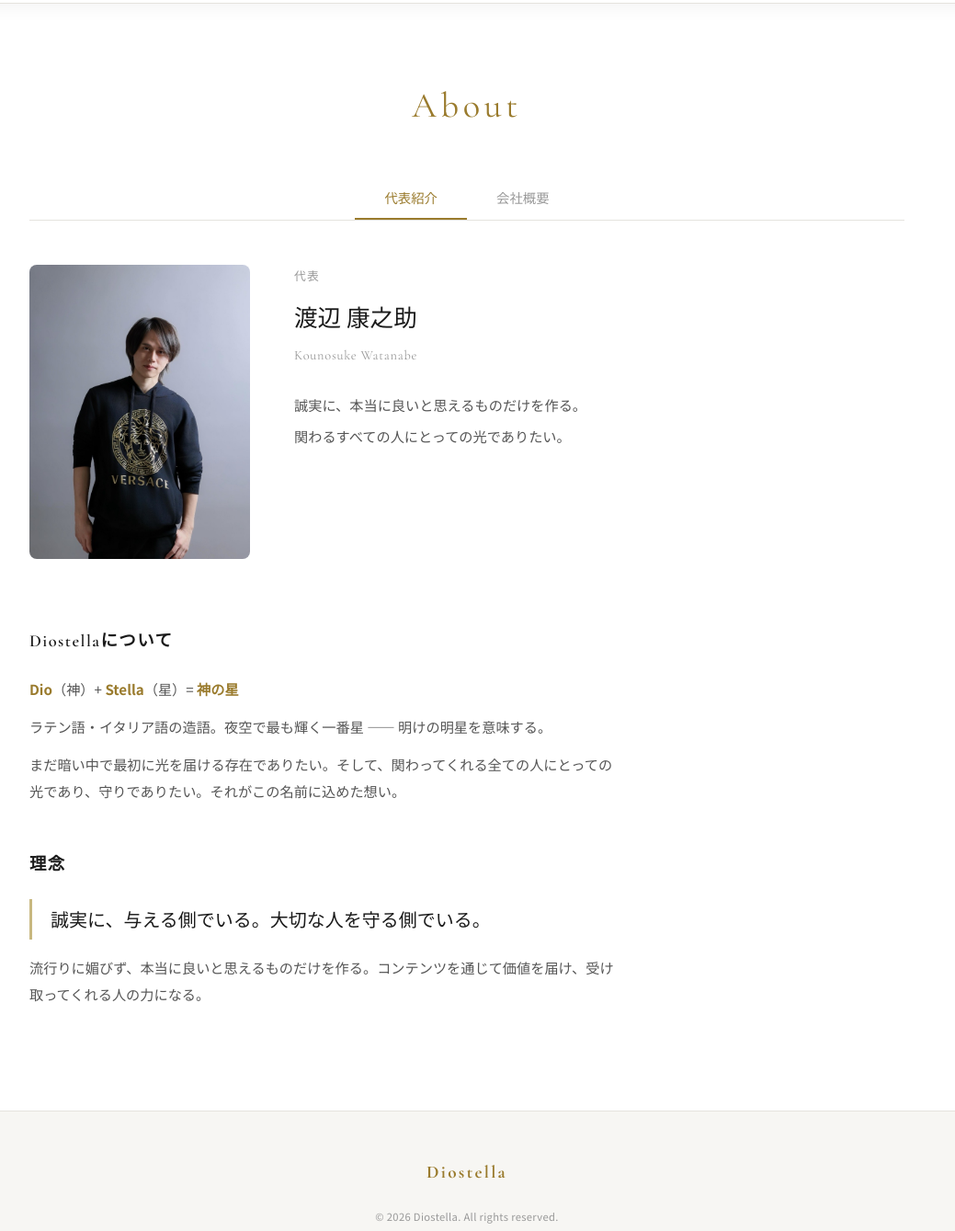
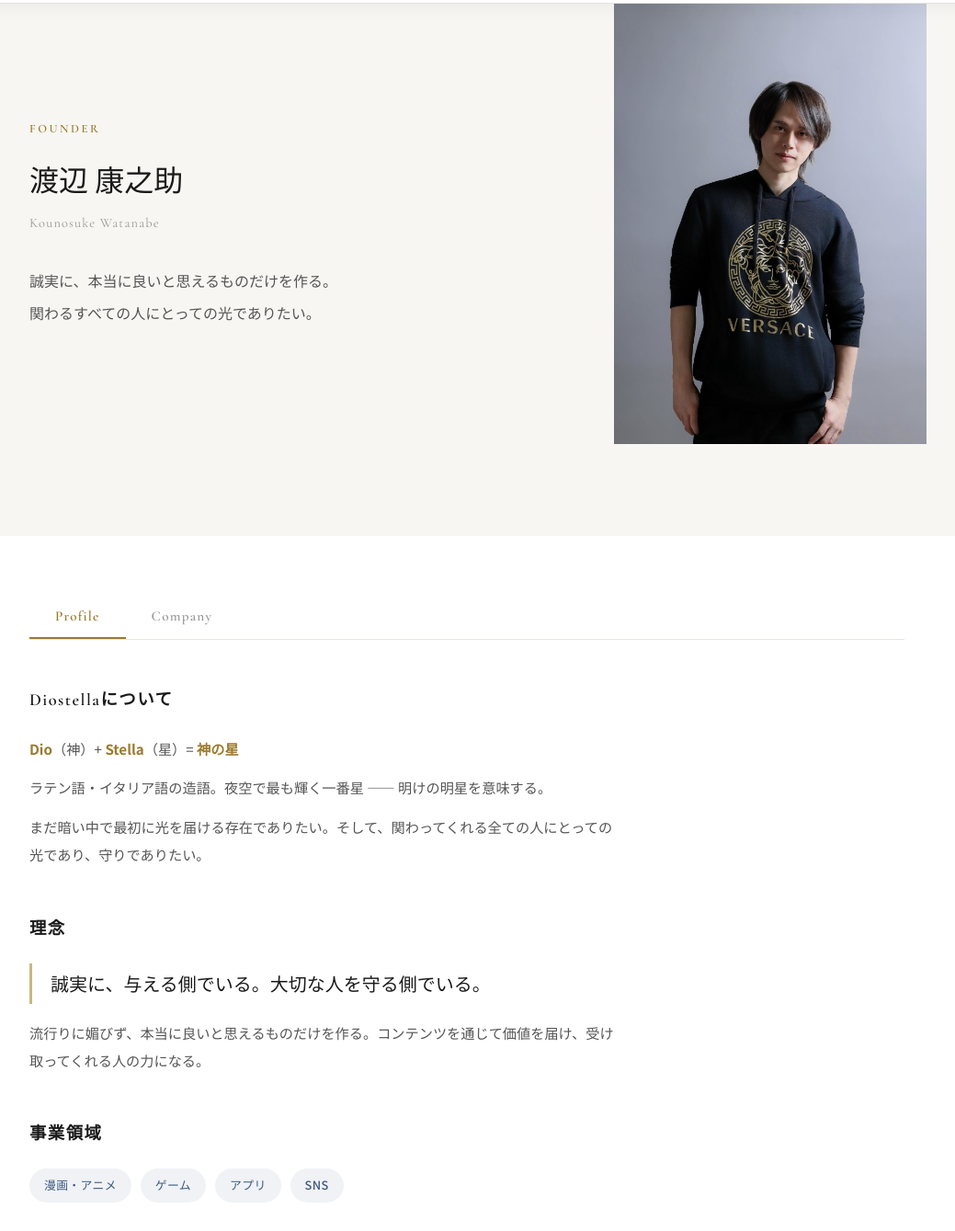
Before and after one commit to nosuke0223kiri-maker/diostella-hp, a plain HTML site: page about.html in a window 1280 px wide. Shown: the part 61-1400 px from the top of the page at 92% size, without its empty margins (132-1171 px from the left). Drawn offline with nearby package versions, Linux system fonts and the light colour scheme.

Commit message:
Redesign About page: hero layout + cleaner tabs

```diff
--- a/about.html
+++ b/about.html
@@ -27,51 +27,63 @@
     </div>
   </nav>
 
-  <!-- About ページ -->
-  <section class="about-page">
+  <!-- ヒーロー：写真右 + 一言左 -->
+  <section class="about-hero">
+    <div class="about-hero-inner">
+      <div class="about-hero-text">
+        <p class="about-hero-role">Founder</p>
+        <h1 class="about-hero-name">渡辺 康之助</h1>
+        <p class="about-hero-name-en">Kounosuke Watanabe</p>
+        <p class="about-hero-message">
+          誠実に、本当に良いと思えるものだけを作る。<br>
+          関わるすべての人にとっての光でありたい。
+        </p>
+      </div>
+      <div class="about-hero-photo">
+        <img src="founder.jpg" alt="渡辺 康之助">
+      </div>
+    </div>
+  </section>
+
+  <!-- プロフィール + タブ -->
+  <section class="about-detail">
     <div class="container">
-      <h1 class="about-page-title">About</h1>
 
       <!-- タブ -->
       <div class="about-tabs">
-        <button class="about-tab active" data-tab="founder">代表紹介</button>
-        <button class="about-tab" data-tab="company">会社概要</button>
+        <button class="about-tab active" data-tab="profile">Profile</button>
+        <button class="about-tab" data-tab="company">Company</button>
       </div>
 
-      <!-- 代表紹介 タブ -->
-      <div class="about-tab-content active" id="tab-founder">
-        <div class="about-founder-page">
-          <div class="founder-photo">
-            <img src="founder.jpg" alt="渡辺 康之助">
+      <!-- Profile タブ -->
+      <div class="about-tab-content active" id="tab-profile">
+        <div class="profile-section">
+          <div class="profile-block">
+            <h3>Diostellaについて</h3>
+            <p><strong>Dio</strong>（神）+ <strong>Stella</strong>（星）= <strong>神の星</strong></p>
+            <p>ラテン語・イタリア語の造語。夜空で最も輝く一番星 —— 明けの明星を意味する。</p>
+            <p>まだ暗い中で最初に光を届ける存在でありたい。そして、関わってくれる全ての人にとっての光であり、守りでありたい。</p>
           </div>
-          <div class="founder-detail">
-            <p class="founder-role">代表</p>
-            <h2 class="founder-name-large">渡辺 康之助</h2>
-            <p class="founder-name-en-large">Kounosuke Watanabe</p>
-            <p class="founder-bio">
-              誠実に、本当に良いと思えるものだけを作る。<br>
-              関わるすべての人にとっての光でありたい。
-            </p>
-          </div>
-        </div>
 
-        <div class="about-origin-page">
-          <h3>Diostellaについて</h3>
-          <div class="origin-name">
-            <p><strong>Dio</strong>（神）+ <strong>Stella</strong>（星）= <strong>神の星</strong></p>
-          </div>
-          <p>ラテン語・イタリア語の造語。夜空で最も輝く一番星 —— 明けの明星を意味する。</p>
-          <p>まだ暗い中で最初に光を届ける存在でありたい。そして、関わってくれる全ての人にとっての光であり、守りでありたい。それがこの名前に込めた想い。</p>
-
-          <div class="philosophy-block">
+          <div class="profile-block">
             <h3>理念</h3>
             <p class="philosophy-main">誠実に、与える側でいる。大切な人を守る側でいる。</p>
             <p>流行りに媚びず、本当に良いと思えるものだけを作る。コンテンツを通じて価値を届け、受け取ってくれる人の力になる。</p>
           </div>
+
+          <div class="profile-block">
+            <h3>事業領域</h3>
+            <div class="business-tags">
+              <span class="biz-tag">漫画・アニメ</span>
+              <span class="biz-tag">ゲーム</span>
+              <span class="biz-tag">アプリ</span>
+              <span class="biz-tag">SNS</span>
+            </div>
+          </div>
         </div>
       </div>
 
-      <!-- 会社概要 タブ -->
+      <!-- Company タブ -->
       <div class="about-tab-content" id="tab-company">
         <table class="company-table">
           <tr><th>会社名</th><td>Diostella（ディオステラ）</td></tr>
@@ -84,7 +96,6 @@
           -->
           <tr><th>事業内容</th><td>漫画・アニメ制作、ゲーム開発、アプリ開発、SNS運用</td></tr>
           <tr><th>URL</th><td><a href="https://diostella.jp">diostella.jp</a></td></tr>
-          <!-- TODO: メール設定後に追加 -->
           <!--
           <tr><th>お問い合わせ</th><td><a href="mailto:info@diostella.jp">info@diostella.jp</a></td></tr>
           -->
--- a/style.css
+++ b/style.css
@@ -285,38 +285,91 @@ section {
 
 /* ========== About Page ========== */
 
-.about-page {
-  padding: 140px 0 100px;
+/* Hero: 左テキスト + 右写真 */
+.about-hero {
+  padding-top: 64px;
+  background: var(--bg-section);
 }
 
-.about-page-title {
+.about-hero-inner {
+  display: flex;
+  align-items: center;
+  max-width: 1000px;
+  margin: 0 auto;
+  min-height: 480px;
+}
+
+.about-hero-text {
+  flex: 1;
+  padding: 60px 48px 60px 24px;
+}
+
+.about-hero-role {
   font-family: var(--font-display);
-  font-size: 2.4rem;
-  font-weight: 400;
+  font-size: 0.8rem;
+  font-weight: 600;
   color: var(--gold);
-  letter-spacing: 0.12em;
-  text-align: center;
-  margin-bottom: 40px;
+  letter-spacing: 0.2em;
+  text-transform: uppercase;
+  margin-bottom: 12px;
+}
+
+.about-hero-name {
+  font-size: 2rem;
+  font-weight: 500;
+  color: var(--text);
+  margin-bottom: 4px;
+}
+
+.about-hero-name-en {
+  font-family: var(--font-display);
+  font-size: 0.9rem;
+  color: var(--text-muted);
+  letter-spacing: 0.08em;
+  margin-bottom: 32px;
+}
+
+.about-hero-message {
+  font-size: 1rem;
+  color: var(--text-sub);
+  line-height: 2.2;
+}
+
+.about-hero-photo {
+  flex-shrink: 0;
+}
+
+.about-hero-photo img {
+  width: 340px;
+  height: 480px;
+  object-fit: cover;
+  object-position: top;
+  display: block;
+}
+
+/* Detail section with tabs */
+.about-detail {
+  padding: 64px 0 100px;
 }
 
 .about-tabs {
   display: flex;
-  justify-content: center;
   gap: 0;
   margin-bottom: 48px;
   border-bottom: 1px solid var(--border);
 }
 
 .about-tab {
-  font-family: var(--font-body);
-  font-size: 0.9rem;
-  font-weight: 500;
+  font-family: var(--font-display);
+  font-size: 0.95rem;
+  font-weight: 600;
   color: var(--text-muted);
   background: none;
   border: none;
-  padding: 12px 32px;
+  padding: 14px 28px;
   cursor: pointer;
   border-bottom: 2px solid transparent;
+  letter-spacing: 0.08em;
   transition: all 0.3s;
 }
 
@@ -337,55 +390,16 @@ section {
   display: block;
 }
 
-.about-founder-page {
-  display: flex;
-  align-items: flex-start;
-  gap: 48px;
-  margin-bottom: 64px;
-}
-
-.about-founder-page .founder-photo img {
-  width: 240px;
-  height: 320px;
-  object-fit: cover;
-  border-radius: 8px;
-}
-
-.founder-role {
-  font-size: 0.8rem;
-  font-weight: 500;
-  color: var(--text-muted);
-  letter-spacing: 0.1em;
-  text-transform: uppercase;
-  margin-bottom: 8px;
-}
-
-.founder-name-large {
-  font-size: 1.6rem;
-  font-weight: 500;
-  color: var(--text);
-  margin-bottom: 4px;
-}
-
-.founder-name-en-large {
-  font-family: var(--font-display);
-  font-size: 0.9rem;
-  color: var(--text-muted);
-  letter-spacing: 0.05em;
-  margin-bottom: 24px;
-}
-
-.founder-bio {
-  font-size: 0.95rem;
-  color: var(--text-sub);
-  line-height: 2.2;
-}
-
-.about-origin-page {
+/* Profile tab */
+.profile-section {
   max-width: 640px;
 }
 
-.about-origin-page h3 {
+.profile-block {
+  margin-bottom: 48px;
+}
+
+.profile-block h3 {
   font-family: var(--font-display);
   font-size: 1.15rem;
   font-weight: 600;
@@ -394,32 +408,20 @@ section {
   margin-bottom: 20px;
 }
 
-.about-origin-page p {
+.profile-block p {
   color: var(--text-sub);
   font-size: 0.95rem;
   margin-bottom: 12px;
+  line-height: 2;
 }
 
-.about-origin-page strong {
+.profile-block strong {
   color: var(--gold);
   font-weight: 600;
 }
 
-.philosophy-block {
-  margin-top: 48px;
-}
-
-.philosophy-block h3 {
-  font-family: var(--font-display);
-  font-size: 1.15rem;
-  font-weight: 600;
-  color: var(--text);
-  letter-spacing: 0.08em;
-  margin-bottom: 20px;
-}
-
-.philosophy-block .philosophy-main {
-  font-size: 1.25rem;
+.profile-block .philosophy-main {
+  font-size: 1.2rem;
   color: var(--text);
   font-weight: 500;
   line-height: 2.2;
@@ -428,10 +430,20 @@ section {
   margin-bottom: 16px;
 }
 
-.philosophy-block p {
-  color: var(--text-sub);
-  font-size: 0.95rem;
-  margin-bottom: 12px;
+.business-tags {
+  display: flex;
+  flex-wrap: wrap;
+  gap: 10px;
+}
+
+.biz-tag {
+  font-size: 0.8rem;
+  font-weight: 500;
+  color: var(--accent);
+  background: rgba(61, 90, 128, 0.08);
+  padding: 6px 16px;
+  border-radius: 20px;
+  letter-spacing: 0.03em;
 }
 
 /* Company Table */
@@ -467,16 +479,23 @@ section {
 }
 
 @media (max-width: 768px) {
-  .about-founder-page {
-    flex-direction: column;
-    align-items: center;
-    text-align: center;
-    gap: 24px;
+  .about-hero-inner {
+    flex-direction: column-reverse;
+    min-height: auto;
   }
 
-  .about-founder-page .founder-photo img {
-    width: 180px;
-    height: 240px;
+  .about-hero-text {
+    padding: 32px 24px;
+    text-align: center;
+  }
+
+  .about-hero-photo img {
+    width: 100%;
+    height: 360px;
+  }
+
+  .about-hero-name {
+    font-size: 1.6rem;
   }
 
   .about-tab {
```
